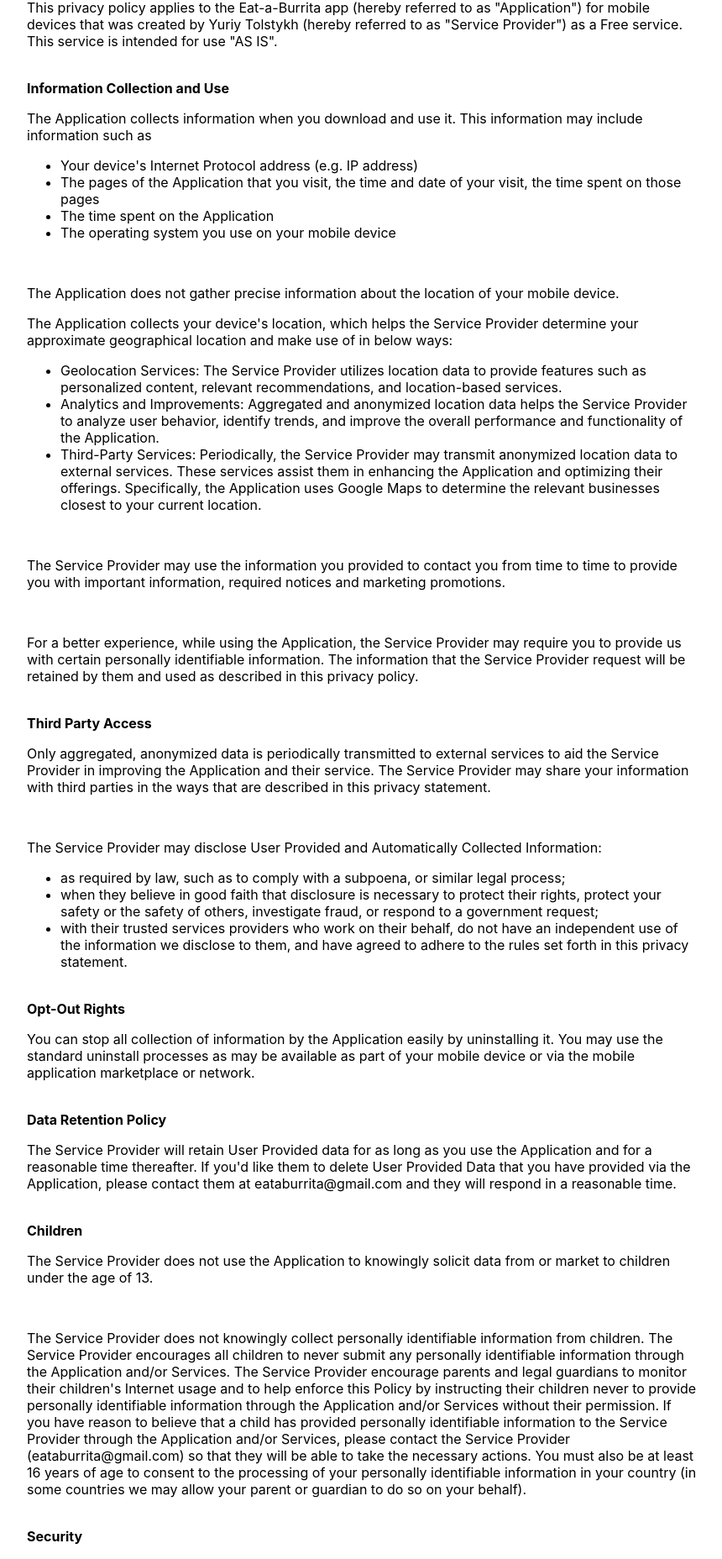
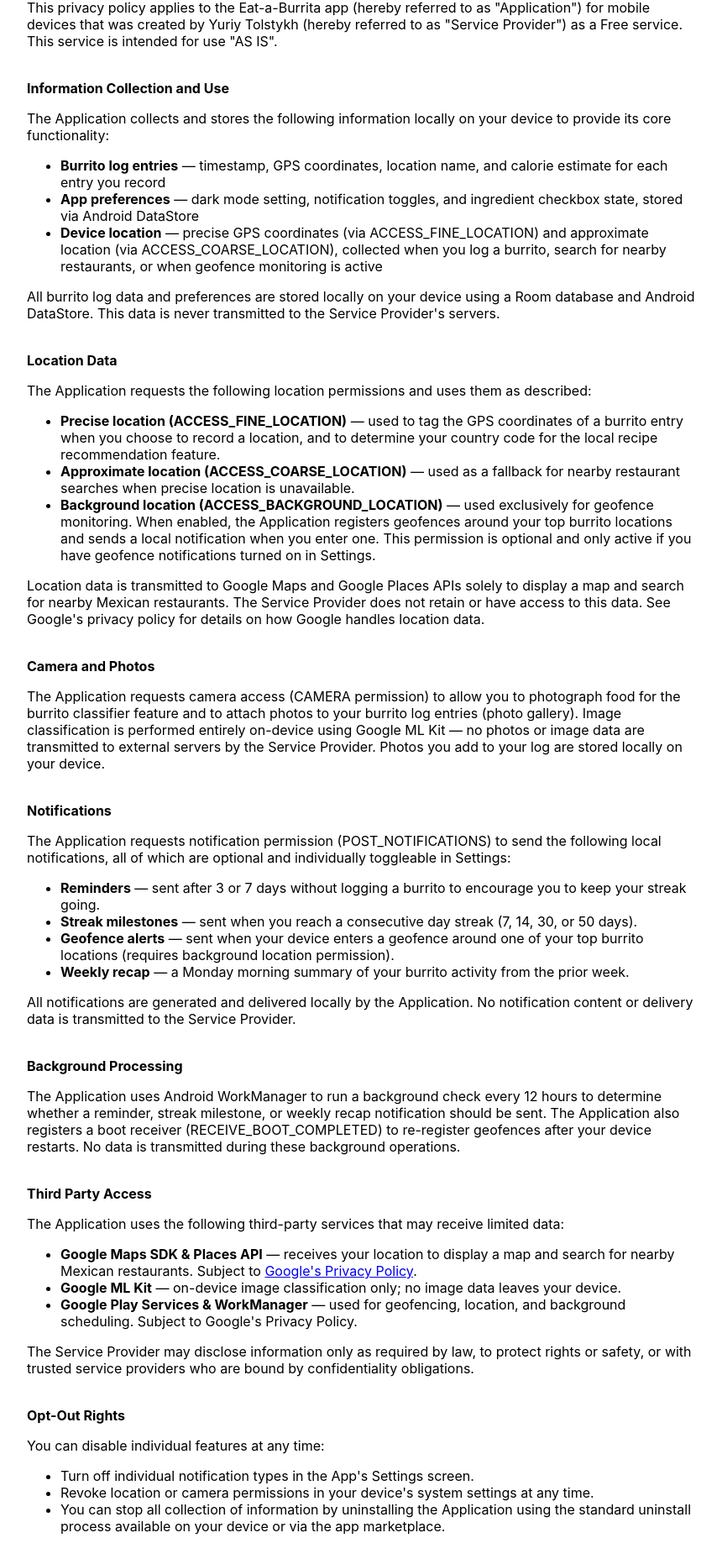
Before and after one commit to ytolstyk/eataburrita-site, a React (Create React App) app: page /privacy in a window 1280 px wide. Shown: the part 159-2015 px from the top of the page at 84% size, without its empty margins (16-876 px from the left). Built offline with nearby package versions, Linux system fonts and the light colour scheme.

Commit message:
updating privacy and eula

```diff
--- a/src/Eula.tsx
+++ b/src/Eula.tsx
@@ -41,7 +41,7 @@
         The Application stores and processes personal data that you have
         provided to the Service Provider in order to provide the Service. It is
         your responsibility to maintain the security of your phone and access to
-        the Application. The Service Provider strongly advise against
+        the Application. The Service Provider strongly advises against
         jailbreaking or rooting your phone, which involves removing software
         restrictions and limitations imposed by the official operating system of
         your device. Such actions could expose your phone to malware, viruses,
@@ -49,6 +49,51 @@
         result in the Application not functioning correctly or at all.
       </p>
       <br />
+      <strong>Permissions and Device Features</strong>
+      <p>
+        By using the Application, you acknowledge and agree that the Application
+        may request access to the following device capabilities:
+      </p>
+      <ul>
+        <li>
+          <strong>Location (precise, approximate, and background)</strong> —
+          used to tag burrito entries with a location, find nearby Mexican
+          restaurants via Google Maps and Places, determine your local recipe
+          region, and monitor geofences around your favorite burrito spots when
+          geofence notifications are enabled. Background location access is only
+          used for geofence monitoring and can be disabled in the App's Settings
+          or your device's system settings at any time.
+        </li>
+        <li>
+          <strong>Camera</strong> — used to photograph food for on-device
+          burrito classification (powered by Google ML Kit) and to attach photos
+          to your burrito log entries. No images are transmitted to external
+          servers by the Service Provider.
+        </li>
+        <li>
+          <strong>Notifications</strong> — used to send optional local
+          reminders, streak milestones, geofence alerts, and weekly recap
+          digests. Each notification type can be enabled or disabled
+          independently in the App's Settings screen.
+        </li>
+        <li>
+          <strong>Boot completed (system event)</strong> — used to re-register
+          geofences after your device restarts, so geofence notifications
+          continue to work as expected.
+        </li>
+        <li>
+          <strong>Internet</strong> — required for Google Maps display and the
+          Places API restaurant search. The Application does not transmit your
+          personal burrito log data over the internet.
+        </li>
+      </ul>
+      <p>
+        You may revoke any of these permissions at any time through your
+        device's system settings. Revoking a permission will disable the
+        corresponding feature in the Application.
+      </p>
+      <br />
+      <strong>Internet Connectivity</strong>
       <p>
         Please be aware that the Service Provider does not assume responsibility
         for certain aspects. Some functions of the Application require an active
@@ -79,16 +124,32 @@
         cannot be held responsible.
       </p>
       <br />
+      <strong>Third-Party Services</strong>
       <p>
-        In terms of the Service Provider's responsibility for your use of the
-        application, it is important to note that while they strive to ensure
-        that it is updated and accurate at all times, they do rely on third
-        parties to provide information to them so that they can make it
-        available to you. The Service Provider accepts no liability for any
-        loss, direct or indirect, that you experience as a result of relying
-        entirely on this functionality of the application.
+        The Application integrates with the following third-party services,
+        which are governed by their own terms and privacy policies:
+      </p>
+      <ul>
+        <li>
+          Google Maps SDK and Google Places API — for map display and nearby
+          restaurant search
+        </li>
+        <li>
+          Google ML Kit — for on-device image classification (no data
+          transmitted externally)
+        </li>
+        <li>
+          Google Play Services — for location, geofencing, and background
+          scheduling via WorkManager
+        </li>
+      </ul>
+      <p>
+        The Service Provider accepts no liability for any loss, direct or
+        indirect, that you experience as a result of relying entirely on
+        third-party functionality within the application.
       </p>
       <br />
+      <strong>Updates and Termination</strong>
       <p>
         The Service Provider may wish to update the application at some point.
         The application is currently available as per the requirements for the
@@ -115,7 +176,7 @@
         the new Terms and Conditions on this page.
       </p>
       <br />
-      <p>These terms and conditions are effective as of 2025-12-01</p>
+      <p>These terms and conditions are effective as of 2026-06-06</p>
       <br />
       <strong>Contact Us</strong>
       <p>
@@ -123,17 +184,6 @@
         please do not hesitate to contact the Service Provider at
         eataburrita@gmail.com.
       </p>
-      <hr />
-      <p>
-        This Terms and Conditions page was generated by{" "}
-        <a
-          href="https://app-privacy-policy-generator.nisrulz.com/"
-          target="_blank"
-          rel="noopener noreferrer"
-        >
-          App Privacy Policy Generator
-        </a>
-      </p>
     </BoringContainer>
   );
 }
--- a/src/Privacy.tsx
+++ b/src/Privacy.tsx
@@ -13,147 +13,199 @@
       <br />
       <strong>Information Collection and Use</strong>
       <p>
-        The Application collects information when you download and use it. This
-        information may include information such as{" "}
+        The Application collects and stores the following information locally on
+        your device to provide its core functionality:
       </p>
       <ul>
-        <li>Your device's Internet Protocol address (e.g. IP address)</li>
         <li>
-          The pages of the Application that you visit, the time and date of your
-          visit, the time spent on those pages
+          <strong>Burrito log entries</strong> — timestamp, GPS coordinates,
+          location name, and calorie estimate for each entry you record
         </li>
-        <li>The time spent on the Application</li>
-        <li>The operating system you use on your mobile device</li>
+        <li>
+          <strong>App preferences</strong> — dark mode setting, notification
+          toggles, and ingredient checkbox state, stored via Android DataStore
+        </li>
+        <li>
+          <strong>Device location</strong> — precise GPS coordinates (via
+          ACCESS_FINE_LOCATION) and approximate location (via
+          ACCESS_COARSE_LOCATION), collected when you log a burrito, search for
+          nearby restaurants, or when geofence monitoring is active
+        </li>
       </ul>
-      <p></p>
-      <br />
       <p>
-        The Application does not gather precise information about the location
-        of your mobile device.
-      </p>
-      <div>
-        <p>
-          The Application collects your device's location, which helps the
-          Service Provider determine your approximate geographical location and
-          make use of in below ways:
-        </p>
-        <ul>
-          <li>
-            Geolocation Services: The Service Provider utilizes location data to
-            provide features such as personalized content, relevant
-            recommendations, and location-based services.
-          </li>
-          <li>
-            Analytics and Improvements: Aggregated and anonymized location data
-            helps the Service Provider to analyze user behavior, identify
-            trends, and improve the overall performance and functionality of the
-            Application.
-          </li>
-          <li>
-            Third-Party Services: Periodically, the Service Provider may
-            transmit anonymized location data to external services. These
-            services assist them in enhancing the Application and optimizing
-            their offerings. Specifically, the Application uses Google Maps to
-            determine the relevant businesses closest to your current location.
-          </li>
-        </ul>
-      </div>
-      <br />
-      <p>
-        The Service Provider may use the information you provided to contact you
-        from time to time to provide you with important information, required
-        notices and marketing promotions.
+        All burrito log data and preferences are stored locally on your device
+        using a Room database and Android DataStore. This data is never
+        transmitted to the Service Provider's servers.
       </p>
       <br />
+      <strong>Location Data</strong>
       <p>
-        For a better experience, while using the Application, the Service
-        Provider may require you to provide us with certain personally
-        identifiable information. The information that the Service Provider
-        request will be retained by them and used as described in this privacy
-        policy.
+        The Application requests the following location permissions and uses them
+        as described:
+      </p>
+      <ul>
+        <li>
+          <strong>Precise location (ACCESS_FINE_LOCATION)</strong> — used to
+          tag the GPS coordinates of a burrito entry when you choose to record a
+          location, and to determine your country code for the local recipe
+          recommendation feature.
+        </li>
+        <li>
+          <strong>Approximate location (ACCESS_COARSE_LOCATION)</strong> — used
+          as a fallback for nearby restaurant searches when precise location is
+          unavailable.
+        </li>
+        <li>
+          <strong>Background location (ACCESS_BACKGROUND_LOCATION)</strong> —
+          used exclusively for geofence monitoring. When enabled, the
+          Application registers geofences around your top burrito locations and
+          sends a local notification when you enter one. This permission is
+          optional and only active if you have geofence notifications turned on
+          in Settings.
+        </li>
+      </ul>
+      <p>
+        Location data is transmitted to Google Maps and Google Places APIs
+        solely to display a map and search for nearby Mexican restaurants. The
+        Service Provider does not retain or have access to this data. See
+        Google's privacy policy for details on how Google handles location data.
+      </p>
+      <br />
+      <strong>Camera and Photos</strong>
+      <p>
+        The Application requests camera access (CAMERA permission) to allow you
+        to photograph food for the burrito classifier feature and to attach
+        photos to your burrito log entries (photo gallery). Image classification
+        is performed entirely on-device using Google ML Kit — no photos or
+        image data are transmitted to external servers by the Service Provider.
+        Photos you add to your log are stored locally on your device.
+      </p>
+      <br />
+      <strong>Notifications</strong>
+      <p>
+        The Application requests notification permission (POST_NOTIFICATIONS) to
+        send the following local notifications, all of which are optional and
+        individually toggleable in Settings:
+      </p>
+      <ul>
+        <li>
+          <strong>Reminders</strong> — sent after 3 or 7 days without logging a
+          burrito to encourage you to keep your streak going.
+        </li>
+        <li>
+          <strong>Streak milestones</strong> — sent when you reach a consecutive
+          day streak (7, 14, 30, or 50 days).
+        </li>
+        <li>
+          <strong>Geofence alerts</strong> — sent when your device enters a
+          geofence around one of your top burrito locations (requires background
+          location permission).
+        </li>
+        <li>
+          <strong>Weekly recap</strong> — a Monday morning summary of your
+          burrito activity from the prior week.
+        </li>
+      </ul>
+      <p>
+        All notifications are generated and delivered locally by the
+        Application. No notification content or delivery data is transmitted to
+        the Service Provider.
+      </p>
+      <br />
+      <strong>Background Processing</strong>
+      <p>
+        The Application uses Android WorkManager to run a background check every
+        12 hours to determine whether a reminder, streak milestone, or weekly
+        recap notification should be sent. The Application also registers a boot
+        receiver (RECEIVE_BOOT_COMPLETED) to re-register geofences after your
+        device restarts. No data is transmitted during these background
+        operations.
       </p>
       <br />
       <strong>Third Party Access</strong>
       <p>
-        Only aggregated, anonymized data is periodically transmitted to external
-        services to aid the Service Provider in improving the Application and
-        their service. The Service Provider may share your information with
-        third parties in the ways that are described in this privacy statement.
-      </p>
-      <br />
-      <p>
-        The Service Provider may disclose User Provided and Automatically
-        Collected Information:
+        The Application uses the following third-party services that may receive
+        limited data:
       </p>
       <ul>
         <li>
-          as required by law, such as to comply with a subpoena, or similar
-          legal process;
+          <strong>Google Maps SDK &amp; Places API</strong> — receives your
+          location to display a map and search for nearby Mexican restaurants.
+          Subject to{" "}
+          <a
+            href="https://policies.google.com/privacy"
+            target="_blank"
+            rel="noopener noreferrer"
+          >
+            Google's Privacy Policy
+          </a>
+          .
         </li>
         <li>
-          when they believe in good faith that disclosure is necessary to
-          protect their rights, protect your safety or the safety of others,
-          investigate fraud, or respond to a government request;
+          <strong>Google ML Kit</strong> — on-device image classification only;
+          no image data leaves your device.
         </li>
         <li>
-          with their trusted services providers who work on their behalf, do not
-          have an independent use of the information we disclose to them, and
-          have agreed to adhere to the rules set forth in this privacy
-          statement.
+          <strong>Google Play Services &amp; WorkManager</strong> — used for
+          geofencing, location, and background scheduling. Subject to Google's
+          Privacy Policy.
         </li>
       </ul>
-      <p></p>
+      <p>
+        The Service Provider may disclose information only as required by law,
+        to protect rights or safety, or with trusted service providers who are
+        bound by confidentiality obligations.
+      </p>
       <br />
       <strong>Opt-Out Rights</strong>
       <p>
-        You can stop all collection of information by the Application easily by
-        uninstalling it. You may use the standard uninstall processes as may be
-        available as part of your mobile device or via the mobile application
-        marketplace or network.
+        You can disable individual features at any time:
       </p>
+      <ul>
+        <li>
+          Turn off individual notification types in the App's Settings screen.
+        </li>
+        <li>
+          Revoke location or camera permissions in your device's system settings
+          at any time.
+        </li>
+        <li>
+          You can stop all collection of information by uninstalling the
+          Application using the standard uninstall process available on your
+          device or via the app marketplace.
+        </li>
+      </ul>
       <br />
       <strong>Data Retention Policy</strong>
       <p>
-        The Service Provider will retain User Provided data for as long as you
-        use the Application and for a reasonable time thereafter. If you'd like
-        them to delete User Provided Data that you have provided via the
-        Application, please contact them at eataburrita@gmail.com and they will
-        respond in a reasonable time.
+        All data (burrito log entries, preferences) is stored locally on your
+        device and remains under your control. You can delete individual entries
+        or reset all data from the Settings screen. Uninstalling the Application
+        removes all locally stored data. If you have questions about data
+        deletion, contact the Service Provider at eataburrita@gmail.com.
       </p>
       <br />
       <strong>Children</strong>
       <p>
         The Service Provider does not use the Application to knowingly solicit
-        data from or market to children under the age of 13.
+        data from or market to children under the age of 13. The Service
+        Provider does not knowingly collect personally identifiable information
+        from children. Parents and guardians are encouraged to monitor their
+        children's use of the Application. If you believe a child has provided
+        personally identifiable information through the Application, please
+        contact the Service Provider at eataburrita@gmail.com. You must be at
+        least 16 years of age to consent to the processing of your personally
+        identifiable information (in some countries a parent or guardian may
+        consent on your behalf).
       </p>
-      <div>
-        <br />
-        <p>
-          The Service Provider does not knowingly collect personally
-          identifiable information from children. The Service Provider
-          encourages all children to never submit any personally identifiable
-          information through the Application and/or Services. The Service
-          Provider encourage parents and legal guardians to monitor their
-          children's Internet usage and to help enforce this Policy by
-          instructing their children never to provide personally identifiable
-          information through the Application and/or Services without their
-          permission. If you have reason to believe that a child has provided
-          personally identifiable information to the Service Provider through
-          the Application and/or Services, please contact the Service Provider
-          (eataburrita@gmail.com) so that they will be able to take the
-          necessary actions. You must also be at least 16 years of age to
-          consent to the processing of your personally identifiable information
-          in your country (in some countries we may allow your parent or
-          guardian to do so on your behalf).
-        </p>
-      </div>
       <br />
       <strong>Security</strong>
       <p>
         The Service Provider is concerned about safeguarding the confidentiality
-        of your information. The Service Provider provides physical, electronic,
-        and procedural safeguards to protect information the Service Provider
-        processes and maintains.
+        of your information. Since all data is stored locally on your device,
+        the security of your data depends in part on the security of your
+        device. The Service Provider recommends using device-level security
+        features such as screen locks and keeping your operating system updated.
       </p>
       <br />
       <strong>Changes</strong>
@@ -165,7 +217,7 @@
         is deemed approval of all changes.
       </p>
       <br />
-      <p>This privacy policy is effective as of 2025-12-01</p>
+      <p>This privacy policy is effective as of 2026-06-06</p>
       <br />
       <strong>Your Consent</strong>
       <p>
@@ -180,17 +232,6 @@
         or have questions about the practices, please contact the Service
         Provider via email at eataburrita@gmail.com.
       </p>
-      <hr />
-      <p>
-        This privacy policy page was generated by{" "}
-        <a
-          href="https://app-privacy-policy-generator.nisrulz.com/"
-          target="_blank"
-          rel="noopener noreferrer"
-        >
-          App Privacy Policy Generator
-        </a>
-      </p>
     </BoringContainer>
   );
 }
```
